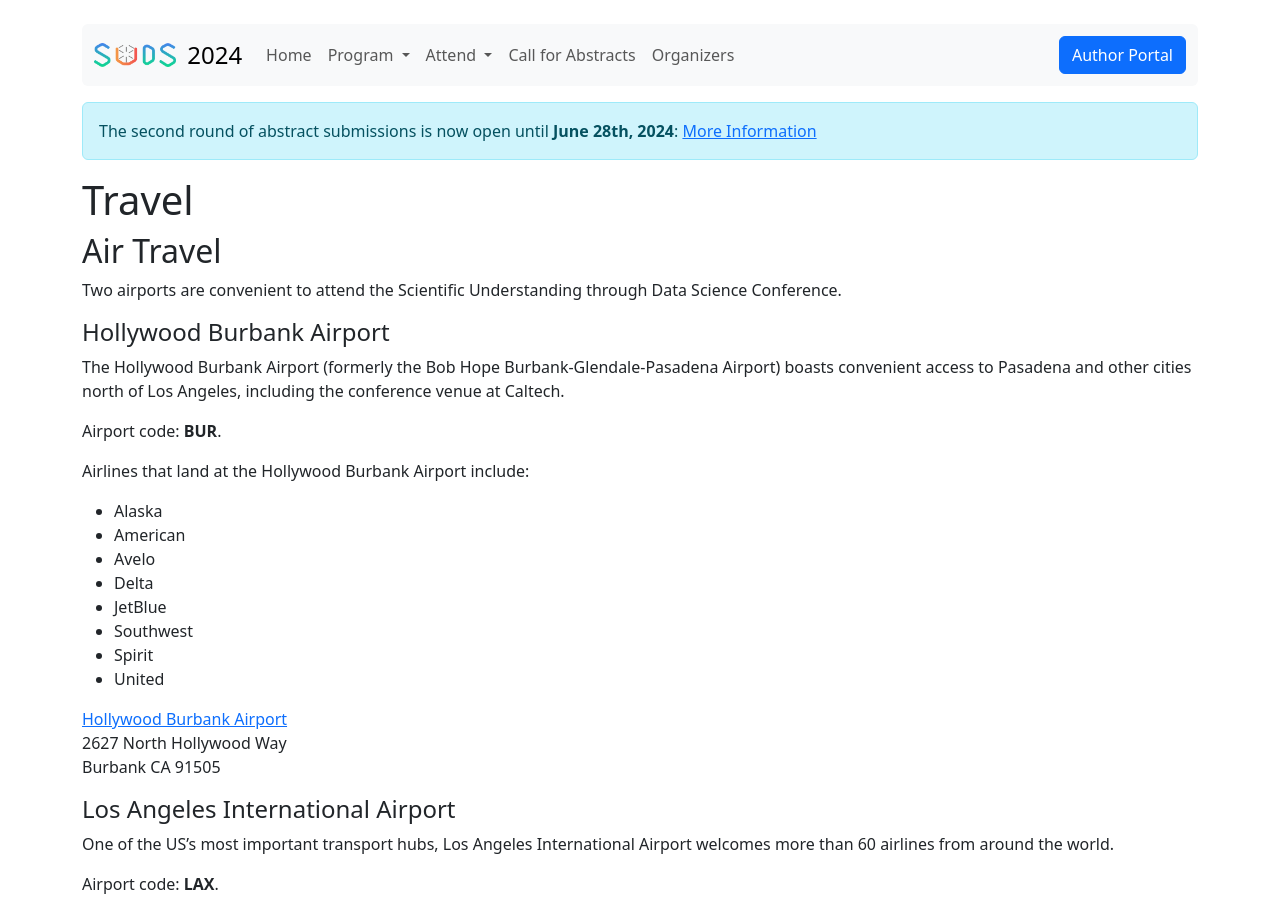
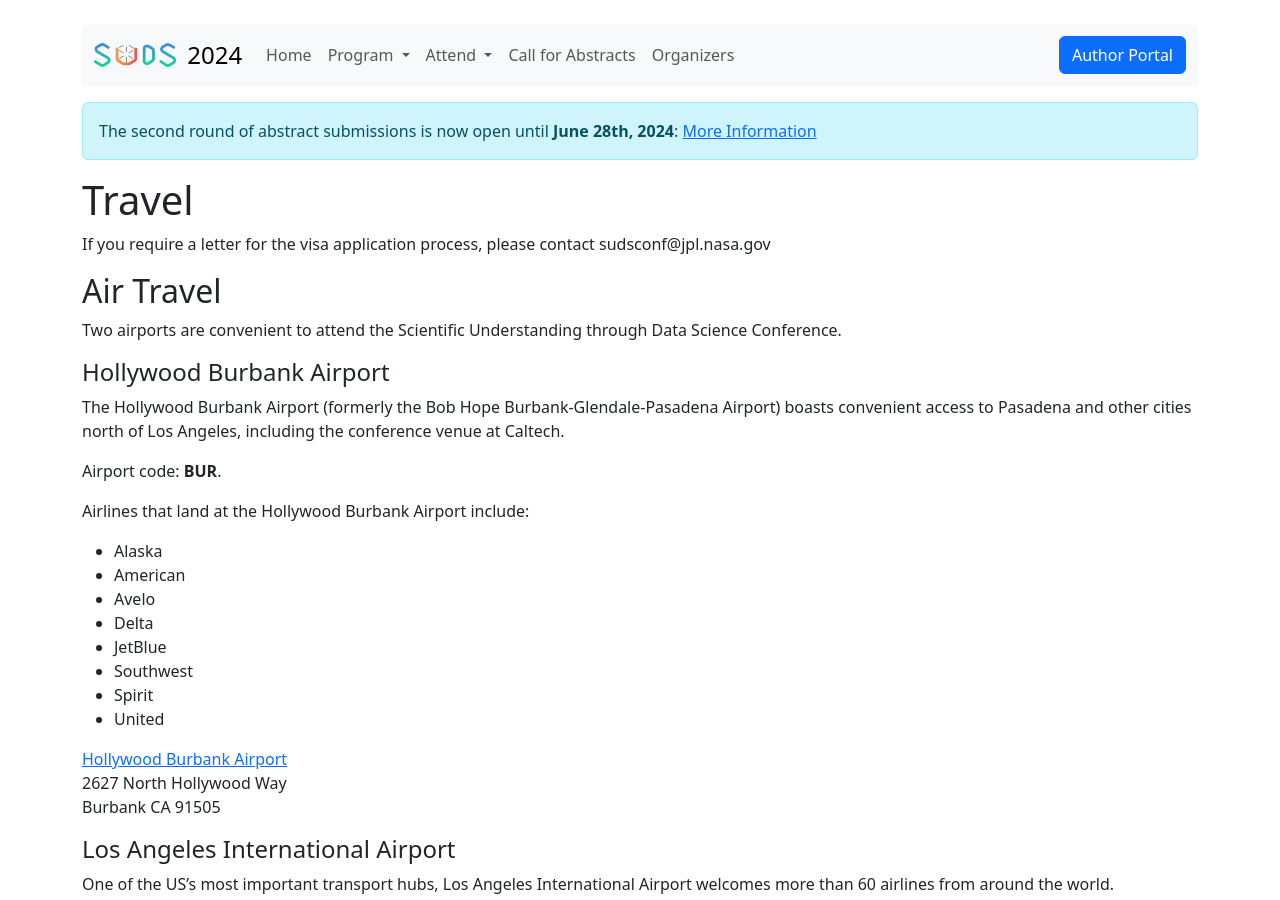
Before and after one commit to JPLMLIA/sudsconf, a Jekyll site: the page built from attend/travel.md, in a window 1280 px wide and 900 px high. Built offline with Jekyll 4.4.1, drawn with Linux system fonts in a browser that asks for light colours; a script that is not in the unit is left out; comment, search, counter and statistics services are not loaded.

Commit message:
Update travel.md

```diff
--- a/attend/travel.md
+++ b/attend/travel.md
@@ -5,6 +5,8 @@ toc: False
 ---
 
 # Travel
+
+If you require a letter for the visa application process, please contact sudsconf@jpl.nasa.gov
 
 ## Air Travel
 Two airports are convenient to attend the Scientific Understanding through Data Science Conference.
```
